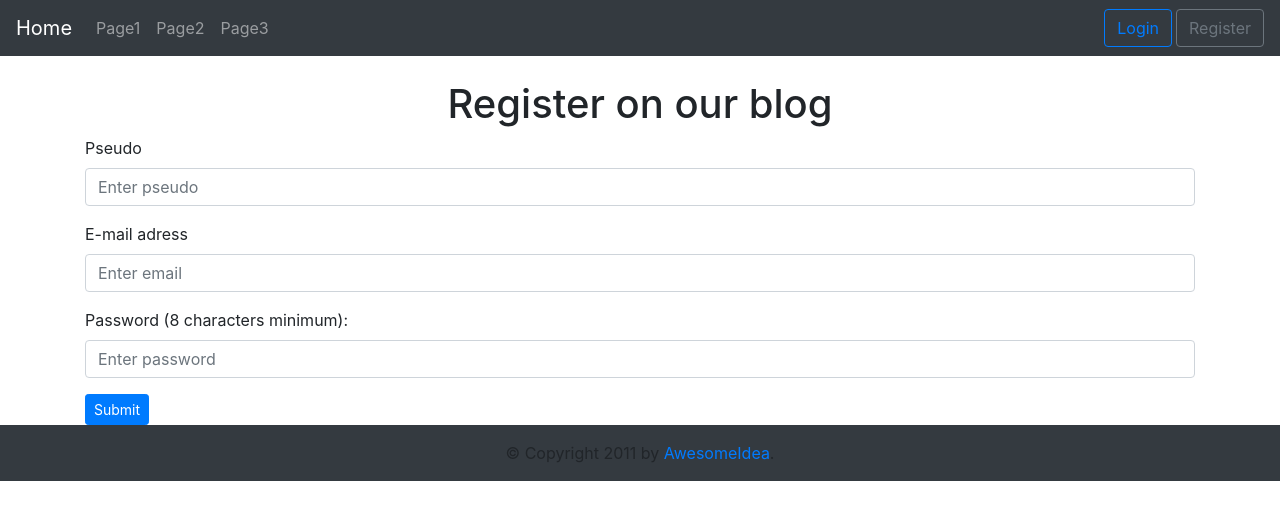
After one commit to NadTr/blogphp, a PHP site: template app/views/pages/register.twig in a window 1280 px wide. The commit adds this page. Shown: the top 520 px of the page. Run offline with PHP 8.4, Linux system fonts and the light colour scheme; the template is opened without the code that fills it, so the values that code supplies are empty; some libraries are stand-ins or nearby versions.

Commit message:
register

```diff
--- a/app/views/layout.twig
+++ b/app/views/layout.twig
@@ -16,30 +16,42 @@
 
 </head>
 <body>
-  <nav class="navbar navbar-expand-lg navbar-light bg-light">
-    <a class="navbar-brand" href="#">Navbar</a>
-    <button class="navbar-toggler" type="button" data-toggle="collapse" data-target="#navbarNav" aria-controls="navbarNav" aria-expanded="false" aria-label="Toggle navigation">
-      <span class="navbar-toggler-icon"></span>
-    </button>
-    <div class="collapse navbar-collapse" id="navbarNav">
-      <ul class="navbar-nav">
-        <li class="nav-item active">
-          <a class="nav-link" href="#">Home <span class="sr-only">(current)</span></a>
+  <nav class="navbar navbar-expand-lg navbar-dark bg-dark">
+  <a class="navbar-brand" href="./home">Home</a>
+  <div class="collapse navbar-collapse" id="navbarSupportedContent-555">
+    <ul class="navbar-nav mr-auto">
+      <li class="nav-item">
+        <a class="nav-link" href="./page1">Page1</a>
       </li>
       <li class="nav-item">
-          <a class="nav-link" href="#">lien 1</a>
+        <a class="nav-link" href="./page2">Page2</a>
       </li>
       <li class="nav-item">
-          <a class="nav-link" href="#">lien 2</a>
+        <a class="nav-link" href="./page3">Page3</a>
+      </li>
+      <li class="nav-item">
+        <a class="nav-link" href="./page3">  {{page}}</a>
       </li>
     </ul>
   </div>
+  <button class="navbar-toggler" type="button" data-toggle="collapse" data-target="#navbarSupportedContent-555"
+    aria-controls="navbarSupportedContent-555" aria-expanded="false" aria-label="Toggle navigation">
+    <span class="navbar-toggler-icon"></span>
+  </button>
+  <a href="./login" class="btn btn-outline-primary">Login</a>
+  <a href="./register" class="btn btn-outline-secondary ml-1" >Register</a>
 </nav>
+
   <div class="container">
     {% block content %}   {% endblock %}
 
   </div>
-
+  <footer class="page-footer  bg-dark ">
+        <!-- Copyright -->
+        <div class="footer-copyright text-center py-3">
+            &copy; Copyright 2011 by <a href="#">AwesomeIdea</a>.
+        </div>
+      </footer>
 
 <script src="https://code.jquery.com/jquery-3.3.1.slim.min.js" integrity="sha384-q8i/X+965DzO0rT7abK41JStQIAqVgRVzpbzo5smXKp4YfRvH+8abtTE1Pi6jizo" crossorigin="anonymous"></script>
 <script src="https://cdnjs.cloudflare.com/ajax/libs/popper.js/1.14.7/umd/popper.min.js" integrity="sha384-UO2eT0CpHqdSJQ6hJty5KVphtPhzWj9WO1clHTMGa3JDZwrnQq4sF86dIHNDz0W1" crossorigin="anonymous"></script>
--- a/app/views/pages/commentaires.twig
+++ b/app/views/pages/commentaires.twig
@@ -0,0 +1,6 @@
+{% extends "layout.twig" %}
+
+
+{% block content %}
+
+{% endblock %}
--- /dev/null
+++ b/app/views/pages/register.twig
@@ -0,0 +1,25 @@
+{% extends "layout.twig" %}
+
+
+{% block content %}
+ <h1 class="text-center mt-4">Register on our blog</h1>
+<form action="/submit/register" method="post">
+  <div class="form-group">
+    <label for="psd">Pseudo</label>
+    <input type="text" class="form-control" id="psd" name="pseudo" placeholder="Enter pseudo" required>
+  </div>
+  <div class="form-group">
+    <label for="mail">E-mail adress</label>
+    <input type="email" class="form-control" id="mail" name="email" placeholder="Enter email" required>
+  </div>
+  <div class="form-group">
+    <label for="passw">Password (8 characters minimum):</label>
+    <input type="password" class="form-control" id="passw" name="password" placeholder="Enter password" minlength="8" required>
+  </div>
+  <button class="btn btn-primary btn-sm ml-auto" type="submit" name="button">Submit</button>
+</form>
+
+
+
+
+{% endblock %}
--- a/composer.json
+++ b/composer.json
@@ -13,7 +13,7 @@
     ],
     "require": {
         "php": ">=5.5.0",
-        "slim/slim": "^3.1",
+        "slim/slim": "^3.12",
         "slim/php-view": "^2.0",
         "monolog/monolog": "^1.17",
         "twig/twig": "^2.0",
--- a/src/routes.php
+++ b/src/routes.php
@@ -6,7 +6,6 @@ use Slim\Http\Response;
 // Routes
 	//display articles
 $app->get("/", \App\Controllers\PagesController::class . ":home");
-
 	//add article
 $app->post('/add', \App\Controllers\ArticlesController::class . ":add")->setName('add');
 	// delete
@@ -16,3 +15,7 @@ $app->delete('/del/{id}', \App\Controllers\ArticlesController::class . ":del")->
 $app->get("/article/edit/{id}", \App\Controllers\ArticlesController::class . ":edit")->setName('edit');
 	// update
 $app->put('/article/{id}', \App\Controllers\ArticlesController::class . ":upd")->setName('update');
+
+
+$app->get('/register', \App\Controllers\RegisterController::class . ":register" )->setName('register');
+$app->post('/submit/register', \App\Controllers\RegisterController::class . ":subreg" );
```
Also changed, not shown: app/Controllers/RegisterController.php (added, +33 -0 lines), 1 other file. Lines whose indentation alone changed are shown as unchanged.
